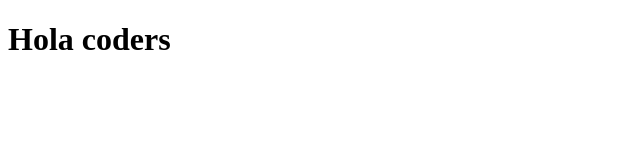
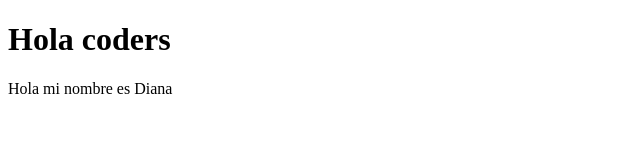
Before and after one commit to diegoabt18/Ejemplo_git, a plain HTML site: page Index.html in a window 1280 px wide. Shown: the whole page, without its empty margins (0-640 px from the left). Drawn offline with Linux system fonts and the light colour scheme.

Commit message:
Cambio en html

```diff
--- a/Index.html
+++ b/Index.html
@@ -8,5 +8,6 @@
 </head>
 <body>
     <h1>Hola coders</h1>
+    <p>Hola mi nombre es Diana</p>
 </body>
 </html>
```
